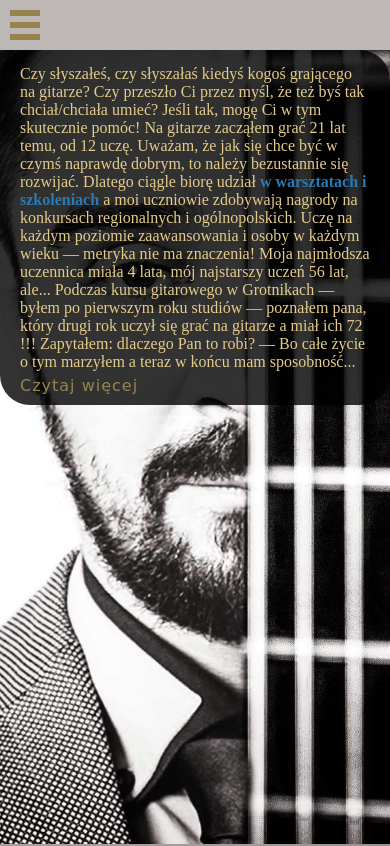
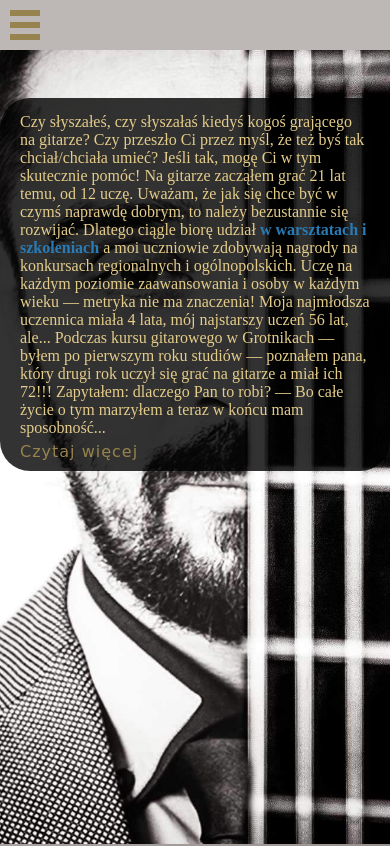
Before and after one commit to Mikulew/krzysztof-przybylo, a website: page app/index.html in a window 390 px wide. Shown: the top 846 px of the page. Drawn offline with nearby package versions, Linux system fonts and the light colour scheme; files that its build step writes are made by us from their sources; files whose address does not match are found by name; a web font is replaced by a local one.

Commit message:
15th commit - fixed mobile

```diff
--- a/app/styles/main.scss
+++ b/app/styles/main.scss
@@ -212,8 +212,8 @@ a:active {
       align-content: center;
       align-items: center;
       position: absolute;
-      margin-top: 5rem;
-      width: 100vw;
+      margin-top: 25%;
+      min-width: 100vw;
       background-color: $background-wrapper;
       border-radius: $radius;
       z-index: 200;
```
Also changed, not shown: app/index.html (+3 -3 lines), dist/about.html, dist/gallery.html, dist/index.html, dist/styles/main.css.
